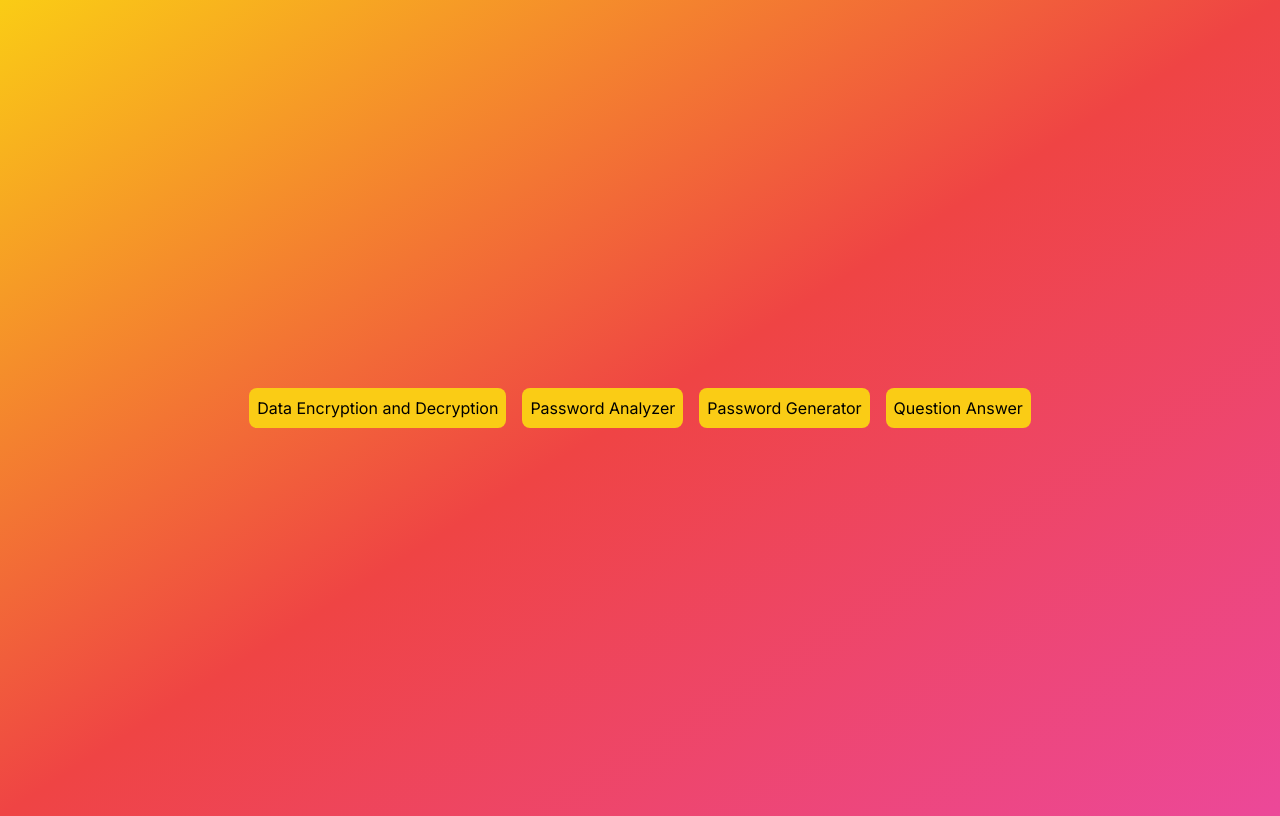
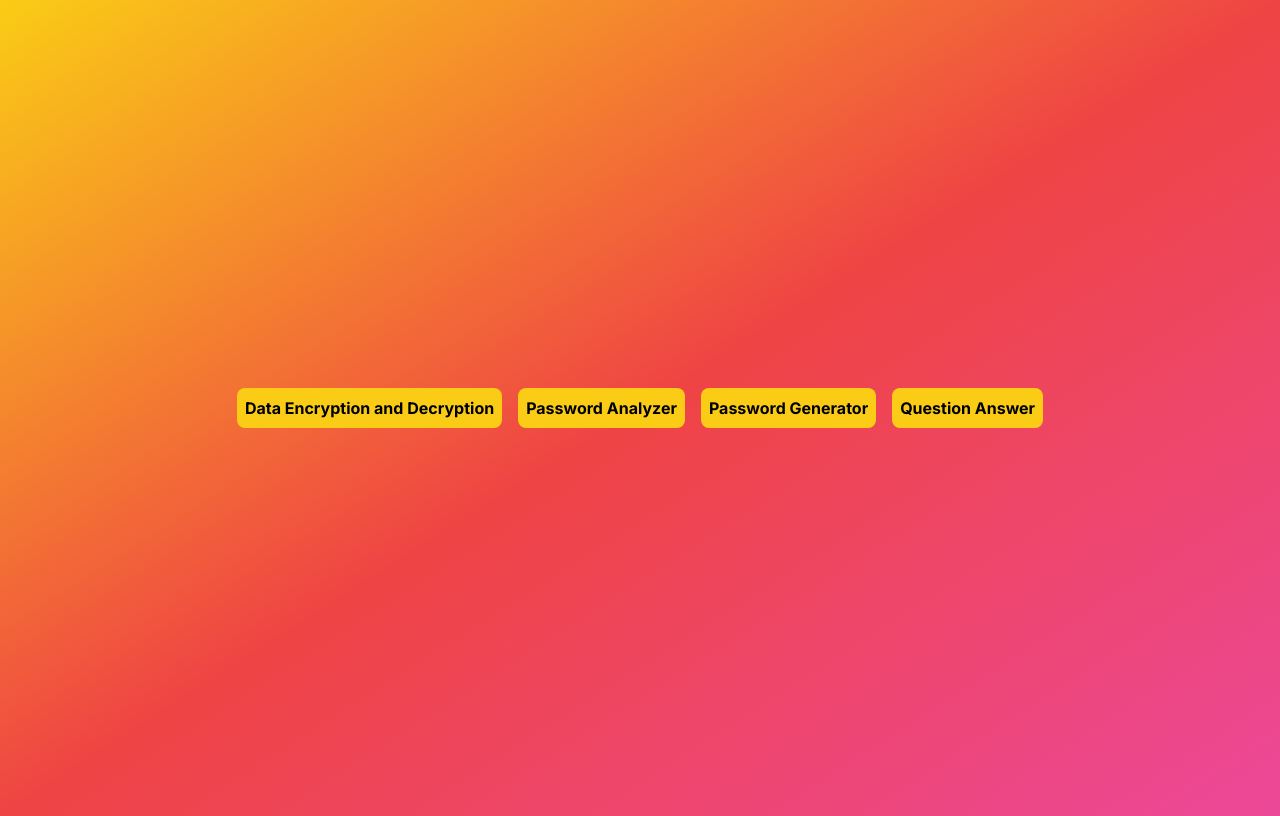
Before and after one commit to theisolatedmonk/secure-web-applicationreact, a Next.js app: page / in a window 1280 px wide. Built offline with nearby package versions, Linux system fonts and the light colour scheme.

Commit message:
activ buttocolor changed

```diff
--- a/src/app/AllApp.tsx
+++ b/src/app/AllApp.tsx
@@ -1,24 +1,10 @@
 "use client"
 
-import Image from 'next/image'
-
-
-import { SetStateAction, useState } from 'react';
-import CryptoJS from 'crypto-js';
+import { useState } from 'react';
 import Encryption from './Encryption';
 import PasswordAnalyser from './PasswordAnalyser';
 import PasswordGenerator from './PasswordGenerator';
 import Question from './Question';
-
-
-// export default function AllApp() {
-//   const [activeComponent, setActiveComponent] = useState(null);
-
-//   const handleComponentChange = (componentName) => {
-//     setActiveComponent(componentName );
-//   };
-
-  // import React, { useState } from 'react';
 
 const AllApp = () => {
   const [activeComponent, setActiveComponent] = useState<string | null>(null);
@@ -28,28 +14,28 @@ import Question from './Question';
   };
 
   return (
-      <div className="flex flex-col gap-4 items-center min-h-screen min-w-screen py-2 justify-center text-black  flex-wrap">
+    <div className="flex flex-col gap-4 items-center min-h-screen min-w-screen py-2 justify-center text-black flex-wrap">
       <div className="flex gap-4">
         <button
-          className="bg-yellow-400 p-2 rounded-lg "
+          className={`p-2 rounded-lg hover:bg-white font-bold ${activeComponent === 'encryption' ? 'bg-white' : 'bg-yellow-400'}`}
           onClick={() => handleComponentChange('encryption')}
         >
           Data Encryption and Decryption
         </button>
         <button
-          className="bg-yellow-400 p-2 rounded-lg"
+          className={`p-2 rounded-lg hover:bg-white font-bold ${activeComponent === 'analyser' ? 'bg-white' : 'bg-yellow-400'}`}
           onClick={() => handleComponentChange('analyser')}
         >
           Password Analyzer
         </button>
         <button
-          className="bg-yellow-400 p-2 rounded-lg"
+          className={`p-2 rounded-lg hover:bg-white font-bold ${activeComponent === 'generator' ? 'bg-white' : 'bg-yellow-400'}`}
           onClick={() => handleComponentChange('generator')}
         >
           Password Generator
         </button>
         <button
-          className="bg-yellow-400 p-2 rounded-lg"
+          className={`p-2 rounded-lg hover:bg-white font-bold ${activeComponent === 'question' ? 'bg-white' : 'bg-yellow-400'}`}
           onClick={() => handleComponentChange('question')}
         >
           Question Answer
@@ -64,40 +50,3 @@ import Question from './Question';
 };
 
 export default AllApp;
-
-
-//   return (
-//     <div className="flex flex-col gap-4 items-center min-h-screen min-w-screen py-2 justify-center text-black bg-green-300 flex-wrap">
-//       <div className="flex gap-4">
-//         <button
-//           className="bg-yellow-400 p-2 rounded-lg"
-//           onClick={() => handleComponentChange('encryption')}
-//         >
-//           Data Encryption and Decryption
-//         </button>
-//         <button
-//           className="bg-yellow-400 p-2 rounded-lg"
-//           onClick={() => handleComponentChange('analyser')}
-//         >
-//           Password Analyzer
-//         </button>
-//         <button
-//           className="bg-yellow-400 p-2 rounded-lg"
-//           onClick={() => handleComponentChange('generator')}
-//         >
-//           Password Generator
-//         </button>
-//         <button
-//           className="bg-yellow-400 p-2 rounded-lg"
-//           onClick={() => handleComponentChange('question')}
-//         >
-//           Question Answer
-//         </button>
-//       </div>
-//       {activeComponent === 'encryption' && <Encryption />}
-//       {activeComponent === 'analyser' && <PasswordAnalyser />}
-//       {activeComponent === 'generator' && <PasswordGenerator />}
-//       {activeComponent === 'question' && <Question/>}
-//     </div>
-//   );
-// }
--- a/src/app/Encryption.tsx
+++ b/src/app/Encryption.tsx
@@ -33,20 +33,20 @@ export default function Encryption() {
   };
 
   return (
-    <div className="flex flex-col items-center justify-center  text-center sm:w-[600px]  p-2 gap-4">
-      <h1 className="text-3xl font-bold bg-slate-500 p-3 rounded-lg">Data Encryption and Decryption</h1>
-      <div className="flex gap-6 ">
+    <div className="flex flex-col items-center justify-center text-center sm:w-[600px] p-2 gap-4">
+      <h1 className="text-4xl font-bold mb-6">Data Encryption and Decryption</h1>
+      <div className="flex gap-6">
         <button
-          className={`bg-yellow-300 p-4 rounded-lg w-40 text-center font-bold ${
-            selectedMode === 'encryption' ? 'bg-green-500' : ''
+          className={` p-4 rounded-lg w-40 text-center font-bold ${
+            selectedMode === 'encryption' ? 'bg-green-500' : 'bg-yellow-300'
           }`}
           onClick={() => handleModeClick('encryption')}
         >
           Encryption
         </button>
         <button
-          className={`bg-yellow-300 p-4 rounded-lg w-40 text-center font-bold ${
-            selectedMode === 'decryption' ? 'bg-green-500' : ''
+          className={` p-4 rounded-lg w-40 text-center font-bold ${
+            selectedMode === 'decryption' ? 'bg-green-500' : 'bg-yellow-300'
           }`}
           onClick={() => handleModeClick('decryption')}
         >
@@ -56,19 +56,19 @@ export default function Encryption() {
 
       {selectedMode === 'encryption' && (
         <div className="flex flex-col">
-          <div className=" flex flex-col w-full">
-            <label htmlFor="input-text" className="font-bold  w-full ">
+          <div className="flex flex-col w-full">
+            <label htmlFor="input-text" className="font-bold w-full">
               Enter text to encrypt
             </label>
             <textarea
               id="input-text"
-              className="border border-gray-300 rounded p-2 w-full "
+              className="border border-gray-300 rounded p-2 w-full"
               value={inputText}
               onChange={(e) => setInputText(e.target.value)}
             ></textarea>
           </div>
-          <div className=" flex flex-col">
-            <label htmlFor="key" className="font-bold ">
+          <div className="flex flex-col">
+            <label htmlFor="key" className="font-bold">
               Enter Encryption key:
             </label>
             <input
@@ -78,17 +78,17 @@ export default function Encryption() {
               value={encryptionKey}
               onChange={(e) => setEncryptionKey(e.target.value)}
             />
-            <button className="bg-blue-500 text-white  rounded  my-4 p-2" onClick={encrypt}>
+            <button className="bg-blue-500 text-white rounded focus:bg-gray-800 my-4 p-2" onClick={encrypt}>
               Encrypt
             </button>
           </div>
-          <div className=" flex flex-col  w-">
-            <label htmlFor="encrypted-text" className="font-bold ">
+          <div className="flex flex-col w-">
+            <label htmlFor="encrypted-text" className="font-bold">
               Encrypted text:
             </label>
             <textarea
               id="encrypted-text"
-              className="border border-gray-300 rounded p-2  w-full"
+              className="border border-gray-300 rounded p-2 w-full"
               value={encryptedText}
               onChange={(e) => setEncryptedText(e.target.value)}
             ></textarea>
@@ -98,19 +98,19 @@ export default function Encryption() {
 
       {selectedMode === 'decryption' && (
         <div className="flex flex-col">
-          <div className=" flex flex-col">
-            <label htmlFor="encrypted-text" className="font-bold ">
+          <div className="flex flex-col">
+            <label htmlFor="encrypted-text" className="font-bold">
               Enter text to Decrypt:
             </label>
             <textarea
               id="encrypted-text"
-              className="border border-gray-300 rounded p-2 "
+              className="border border-gray-300 rounded p-2"
               value={encryptedText}
               onChange={(e) => setEncryptedText(e.target.value)}
             ></textarea>
           </div>
           <div className="flex flex-col w-full">
-            <label htmlFor="key" className="font-bold ">
+            <label htmlFor="key" className="font-bold">
               Enter decryption key:
             </label>
             <input
@@ -120,11 +120,11 @@ export default function Encryption() {
               value={encryptionKey}
               onChange={(e) => setEncryptionKey(e.target.value)}
             />
-            <button className="bg-blue-500 text-white  rounded p-2 my-4 " onClick={decrypt}>
+            <button className="bg-blue-500 text-white rounded p-2 my-4 focus:bg-gray-800" onClick={decrypt}>
               Decrypt
             </button>
           </div>
-          <div className='flex flex-col w-full'>
+          <div className="flex flex-col w-full">
             <label htmlFor="decrypted-text" className="font-bold">
               Decrypted text:
             </label>
--- a/src/app/PasswordAnalyser.tsx
+++ b/src/app/PasswordAnalyser.tsx
@@ -221,7 +221,7 @@ export default function PasswordAnalyser() {
       </div>
       <div className="mb-4">
         <button
-          className="px-4 py-2 bg-blue-500 text-white rounded hover:bg-blue-600"
+          className="px-4 py-2 bg-blue-500 text-white rounded focus:bg-gray-800"
           onClick={analyze}
         >
           Analyze
--- a/src/app/PasswordGenerator.tsx
+++ b/src/app/PasswordGenerator.tsx
@@ -84,14 +84,14 @@ export default function PasswordGenerator() {
       </div>
       <div className="mb-4">
         <button
-          className="px-4 py-2 bg-blue-500 text-white rounded hover:bg-blue-600"
+          className="px-4 py-2 bg-blue-500 text-white rounded focus:bg-gray-800"
           onClick={generatePassword}
         >
           Generate Password
         </button>
       </div>
       {generatedPassword && (
-        <div className="border border-gray-300 rounded p-2">
+        <div className=" border-gray-300 rounded p-2">
           <label htmlFor="generated-password" className="font-bold mb-2">
             Generated Password:
           </label>
--- a/src/app/Question.tsx
+++ b/src/app/Question.tsx
@@ -1,4 +1,5 @@
 "use client"
+import { link } from 'fs';
 import React, { useState } from 'react';
 
 interface Question {
@@ -107,7 +108,7 @@ const Question: React.FC = () => {
             </div>
           </div>
         ))}
-        <button type="submit" disabled={isSubmitDisabled} className="bg-blue-500 text-white px-4 py-2 mt-4 rounded">
+        <button type="submit" disabled={isSubmitDisabled} className="bg-blue-500 focus:bg-gray-800 text-white px-4 py-2 mt-4 rounded">
           Submit
         </button>
       </form>
```
Lines whose indentation alone changed are shown as unchanged.
